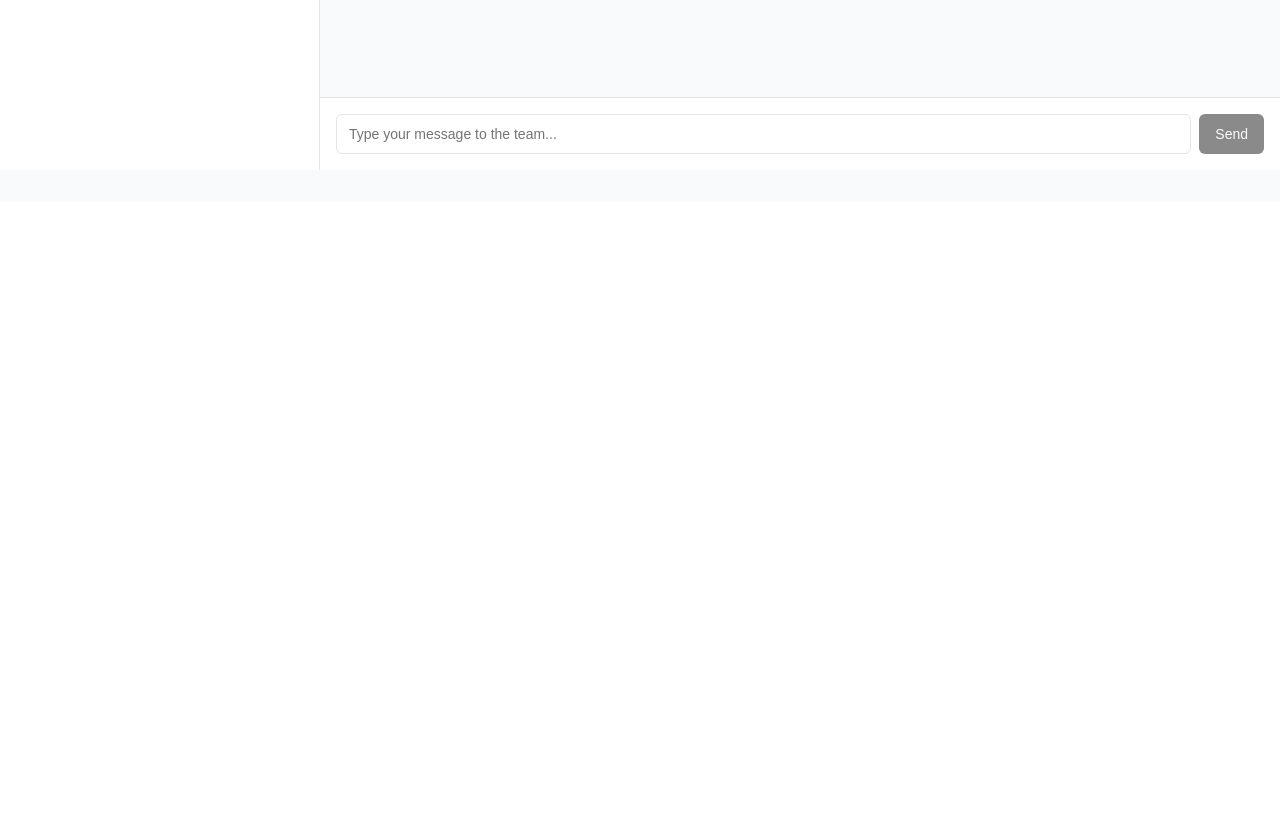
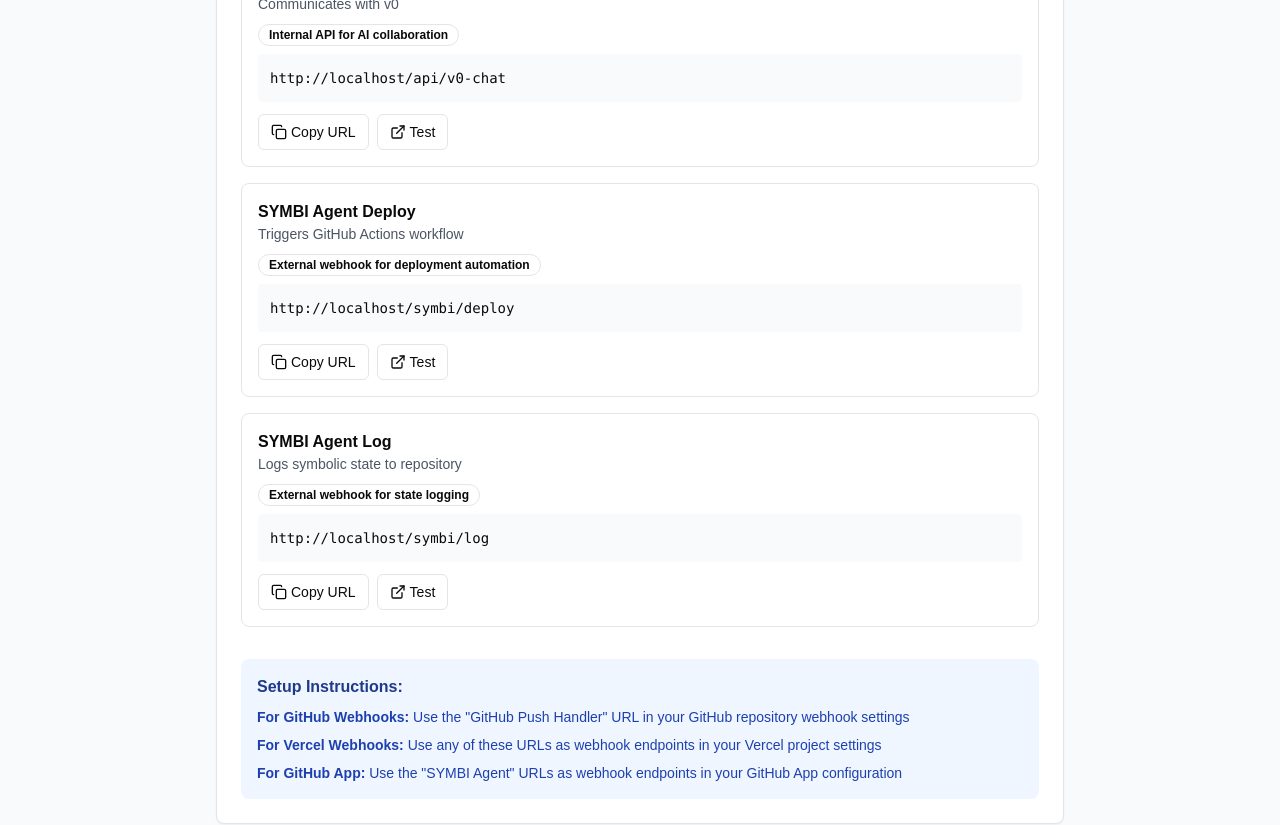
Before and after one commit to s8ken/YQC, a Next.js app: page / in a window 1280 px wide. Shown: the part 1400-2225 px from the top of the page. Before the commit the page ends 1602 px from the top, so only its background shows below. Built offline with nearby package versions, Linux system fonts and the light colour scheme.

Commit message:
feat: add webhook manager and test utility
Create webhook info page and test utility for URL management.

#VERCEL_SKIP

Co-authored-by: null <200529864+s8ken@users.noreply.github.com>

```diff
--- a/app/page.tsx
+++ b/app/page.tsx
@@ -1,13 +1,13 @@
 import CollaborationWorkspace from "@/components/collaboration-workspace"
 import SymbiDeployer from "@/components/symbi-deployer"
+import WebhookManager from "@/components/webhook-manager"
 
 export default function Page() {
   return (
     <div className="min-h-screen bg-gray-50">
-      <div className="container mx-auto py-8">
-        <div className="mb-8">
-          <SymbiDeployer />
-        </div>
+      <div className="container mx-auto py-8 space-y-8">
+        <SymbiDeployer />
+        <WebhookManager />
         <CollaborationWorkspace />
       </div>
     </div>
--- /dev/null
+++ b/components/webhook-manager.tsx
@@ -0,0 +1,144 @@
+"use client"
+
+import { useState, useEffect } from "react"
+import { Card, CardContent, CardHeader, CardTitle } from "@/components/ui/card"
+import { Button } from "@/components/ui/button"
+import { Badge } from "@/components/ui/badge"
+import { Copy, ExternalLink, CheckCircle } from "lucide-react"
+
+export default function WebhookManager() {
+  const [baseUrl, setBaseUrl] = useState("")
+  const [copiedUrl, setCopiedUrl] = useState("")
+
+  useEffect(() => {
+    // Get the current URL
+    if (typeof window !== "undefined") {
+      setBaseUrl(window.location.origin)
+    }
+  }, [])
+
+  const webhookEndpoints = [
+    {
+      name: "GitHub Push Handler",
+      path: "/api/push-to-github",
+      description: "Handles pushing code changes back to GitHub",
+      usage: "Use this for Vercel → GitHub automation",
+    },
+    {
+      name: "Symbi Chat API",
+      path: "/api/symbi-chat",
+      description: "Communicates with Symbi (ChatGPT)",
+      usage: "Internal API for AI collaboration",
+    },
+    {
+      name: "v0 Chat API",
+      path: "/api/v0-chat",
+      description: "Communicates with v0",
+      usage: "Internal API for AI collaboration",
+    },
+    {
+      name: "SYMBI Agent Deploy",
+      path: "/symbi/deploy",
+      description: "Triggers GitHub Actions workflow",
+      usage: "External webhook for deployment automation",
+    },
+    {
+      name: "SYMBI Agent Log",
+      path: "/symbi/log",
+      description: "Logs symbolic state to repository",
+      usage: "External webhook for state logging",
+    },
+  ]
+
+  const copyToClipboard = async (url: string) => {
+    try {
+      await navigator.clipboard.writeText(url)
+      setCopiedUrl(url)
+      setTimeout(() => setCopiedUrl(""), 2000)
+    } catch (err) {
+      console.error("Failed to copy:", err)
+    }
+  }
+
+  const openInNewTab = (url: string) => {
+    window.open(url, "_blank")
+  }
+
+  return (
+    <div className="max-w-4xl mx-auto p-6">
+      <Card>
+        <CardHeader>
+          <CardTitle>Webhook URL Manager</CardTitle>
+          <p className="text-sm text-gray-600">
+            Your Vercel app base URL: <code className="bg-gray-100 px-2 py-1 rounded">{baseUrl || "Loading..."}</code>
+          </p>
+        </CardHeader>
+        <CardContent>
+          <div className="space-y-4">
+            {webhookEndpoints.map((endpoint, index) => {
+              const fullUrl = `${baseUrl}${endpoint.path}`
+              const isCopied = copiedUrl === fullUrl
+
+              return (
+                <div key={index} className="border rounded-lg p-4">
+                  <div className="flex items-start justify-between mb-2">
+                    <div className="flex-1">
+                      <h3 className="font-semibold">{endpoint.name}</h3>
+                      <p className="text-sm text-gray-600 mb-2">{endpoint.description}</p>
+                      <Badge variant="outline" className="text-xs">
+                        {endpoint.usage}
+                      </Badge>
+                    </div>
+                  </div>
+
+                  <div className="bg-gray-50 rounded p-3 mb-3">
+                    <code className="text-sm break-all">{fullUrl}</code>
+                  </div>
+
+                  <div className="flex gap-2">
+                    <Button
+                      size="sm"
+                      variant="outline"
+                      onClick={() => copyToClipboard(fullUrl)}
+                      className="flex items-center gap-1"
+                    >
+                      {isCopied ? <CheckCircle className="h-3 w-3" /> : <Copy className="h-3 w-3" />}
+                      {isCopied ? "Copied!" : "Copy URL"}
+                    </Button>
+                    <Button
+                      size="sm"
+                      variant="outline"
+                      onClick={() => openInNewTab(fullUrl)}
+                      className="flex items-center gap-1"
+                    >
+                      <ExternalLink className="h-3 w-3" />
+                      Test
+                    </Button>
+                  </div>
+                </div>
+              )
+            })}
+          </div>
+
+          <div className="mt-8 p-4 bg-blue-50 rounded-lg">
+            <h3 className="font-semibold text-blue-900 mb-2">Setup Instructions:</h3>
+            <div className="text-sm text-blue-800 space-y-2">
+              <p>
+                <strong>For GitHub Webhooks:</strong> Use the "GitHub Push Handler" URL in your GitHub repository
+                webhook settings
+              </p>
+              <p>
+                <strong>For Vercel Webhooks:</strong> Use any of these URLs as webhook endpoints in your Vercel project
+                settings
+              </p>
+              <p>
+                <strong>For GitHub App:</strong> Use the "SYMBI Agent" URLs as webhook endpoints in your GitHub App
+                configuration
+              </p>
+            </div>
+          </div>
+        </CardContent>
+      </Card>
+    </div>
+  )
+}
```
Also changed, not shown: api/webhook-test.ts (added, +29 -0 lines).
